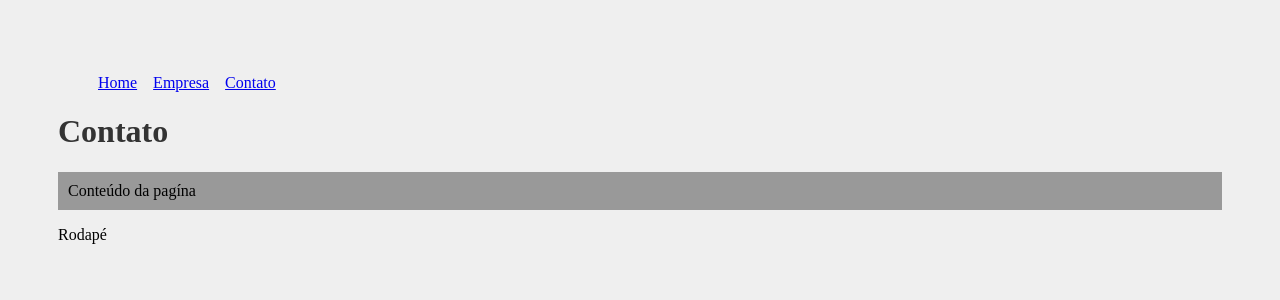
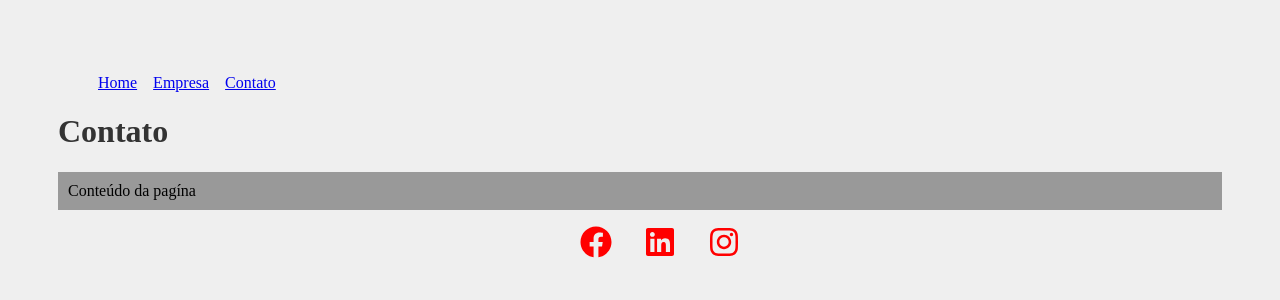
Before and after one commit to NewGabrielFroes/FundamentosReact, a React (Create React App) app: page /contato in a window 1280 px wide. Shown: the top 300 px of the page. Built offline with nearby package versions, Linux system fonts and the light colour scheme.

Commit message:
Trabalhando com react icons

```diff
--- a/package.json
+++ b/package.json
@@ -8,6 +8,7 @@
     "@testing-library/user-event": "^13.5.0",
     "react": "^17.0.2",
     "react-dom": "^17.0.2",
+    "react-icons": "^4.3.1",
     "react-router-dom": "^6.2.2",
     "react-scripts": "5.0.0",
     "web-vitals": "^2.1.4"
--- a/src/components/layout/Footer.js
+++ b/src/components/layout/Footer.js
@@ -1,5 +1,22 @@
+import { FaFacebook, FaLinkedin, FaInstagram } from 'react-icons/fa'
+import styles from './Footer.module.css'
+
 function Footer() {
-	return <footer>Rodapé</footer>
+	return (
+		<footer>
+			<ul className={styles.social_list}>
+				<li>
+					<FaFacebook />
+				</li>
+				<li>
+					<FaLinkedin />
+				</li>
+				<li>
+					<FaInstagram />
+				</li>
+			</ul>
+		</footer>
+	)
 }
 
 export default Footer
--- /dev/null
+++ b/src/components/layout/Footer.module.css
@@ -0,0 +1,16 @@
+.social_list {
+	display: flex;
+	justify-content: center;
+	align-items: center;
+	list-style: none;
+}
+
+.social_list li {
+	margin: 0 1em;
+}
+
+.social_list svg {
+	font-size: 2em;
+	cursor: pointer;
+	color: red;
+}
```
Also changed, not shown: 1 other file (tests, documents, lock files or other folders).
